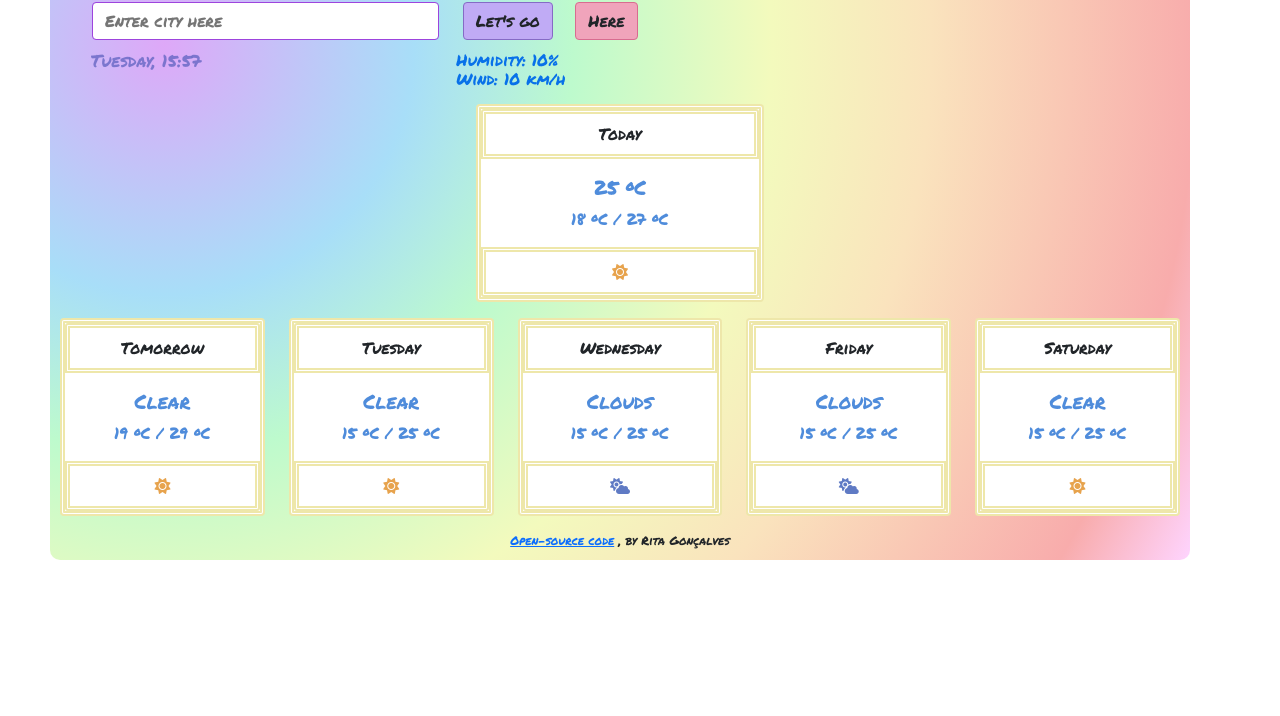
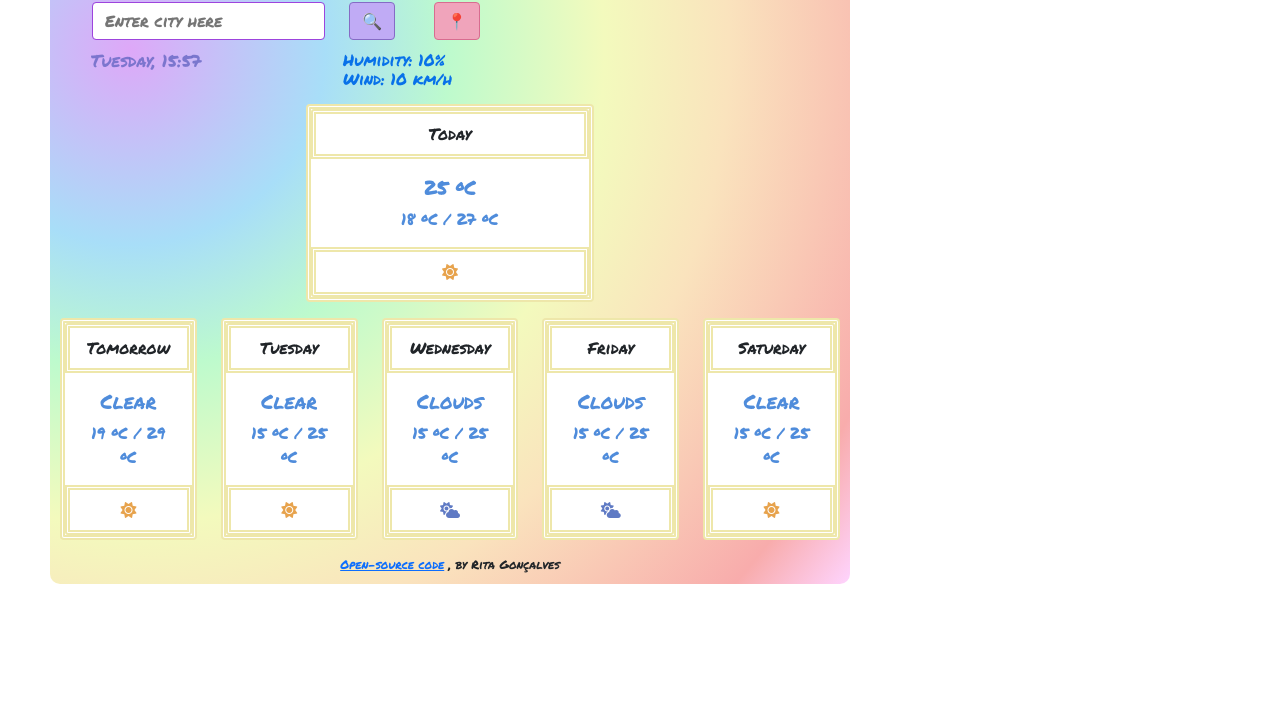
Before and after one commit to ritaipg/weather-app-hub, a website built with Parcel: page index.html in a window 1280 px wide. Shown: the part 84-800 px from the top of the page. Built offline with nearby package versions, Linux system fonts and the light colour scheme; no server answers.

Commit message:
added max width to the container in CSS; updated buttons' text in HTML

```diff
--- a/index.html
+++ b/index.html
@@ -24,7 +24,7 @@
 
   <body>
     <div class="container">
-      <h1> How's the weather in...</h1>
+      <h1>How's the weather in...</h1>
       <form id="enter-city">
         <div class="row">
           <div class="col-4">
@@ -36,10 +36,10 @@
             />
           </div>
           <div class="col-1">
-            <input type="submit" value="Let's go" class="searching" />
+            <input type="submit" value="🔍" class="searching" />
           </div>
-          <div class="col-2">
-            <button class="current" id="current-location">Here</button>
+          <div class="col-1">
+            <button class="current" id="current-location">📍</button>
           </div>
         </div>
       </form>
@@ -139,10 +139,12 @@
           </div>
         </div>
       </div>
-     <div class="linkHub"> <a href="https://github.com/ritaipg/weather-app-hub" target="_blank">Open-source code</a>
-      <span>, by Rita Gonçalves</span>
-
-        </div>
+      <div class="linkHub">
+        <a href="https://github.com/ritaipg/weather-app-hub" target="_blank"
+          >Open-source code</a
+        >
+        <span>, by Rita Gonçalves</span>
+      </div>
     </div>
     <script src="src/index.js"></script>
   </body>
--- a/src/styles.css
+++ b/src/styles.css
@@ -14,6 +14,7 @@
   margin-left: 50px;
   font-family: "Permanent Marker", cursive;
   border-radius: 10px;
+  max-width: 800px;
 }
 
 h1 {
```
